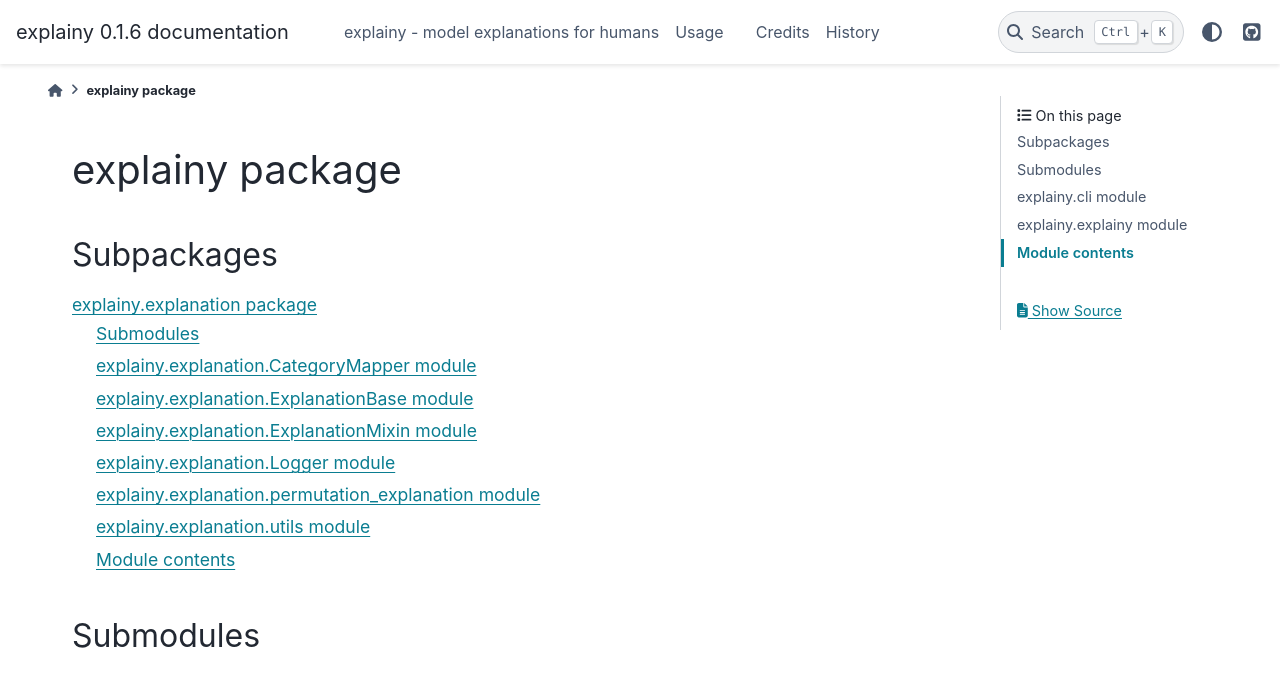
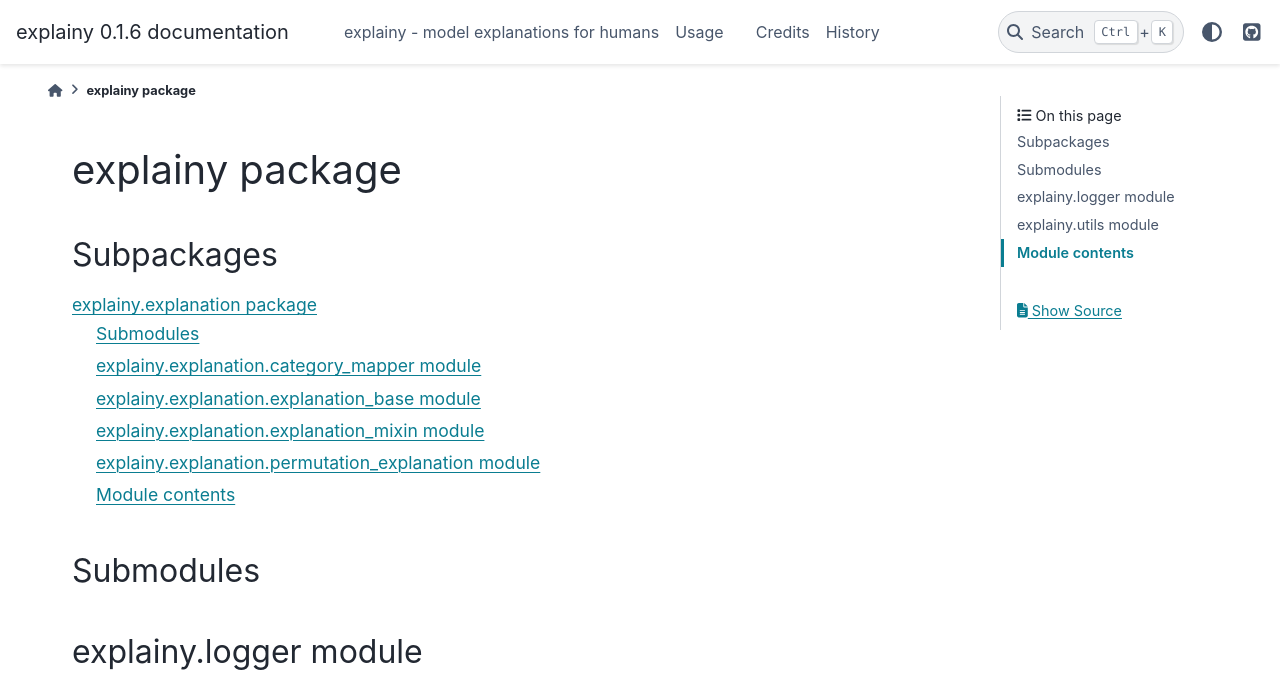
Before and after one commit to MauroLuzzatto/explainy, a Sphinx documentation site: the page built from docs/explainy.rst, in a window 1280 px wide and 1357 px high. Shown: the top 688 px of the window. Built offline with Sphinx 7.4.7 and the PyData theme 0.15.4, drawn with Linux system fonts in a browser that asks for light colours; pages that are not in the unit, such as notebooks, are missing from menus; some of the changed text lies outside the part shown; grey boxes are pictures that could not be loaded.

Commit message:
update docs

```diff
--- a/docs/explainy.rst
+++ b/docs/explainy.rst
@@ -12,18 +12,18 @@
 Submodules
 ----------
 
-explainy.cli module
--------------------
+explainy.logger module
+----------------------
 
-.. automodule:: explainy.cli
+.. automodule:: explainy.logger
    :members:
    :undoc-members:
    :show-inheritance:
 
-explainy.explainy module
-------------------------
+explainy.utils module
+---------------------
 
-.. automodule:: explainy.explainy
+.. automodule:: explainy.utils
    :members:
    :undoc-members:
    :show-inheritance:
--- a/requirements_dev.txt
+++ b/requirements_dev.txt
@@ -9,3 +9,4 @@
 Click==7.0
 pytest==6.2.4
 ipykernel==5.3.4
+matplotlib
```
Also changed, not shown: docs/explainy.explanation.rst (+9 -25 lines), .travis.yml.
